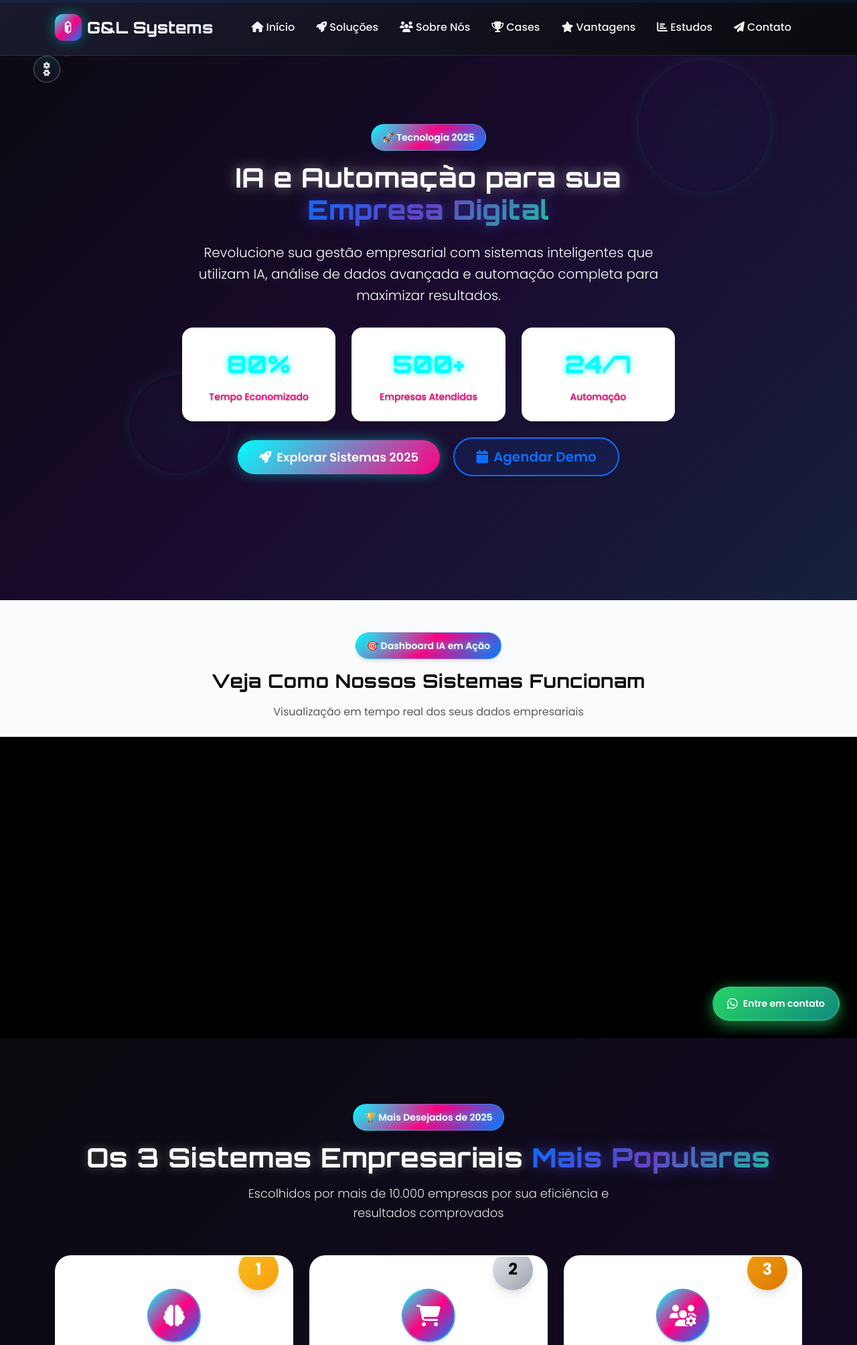
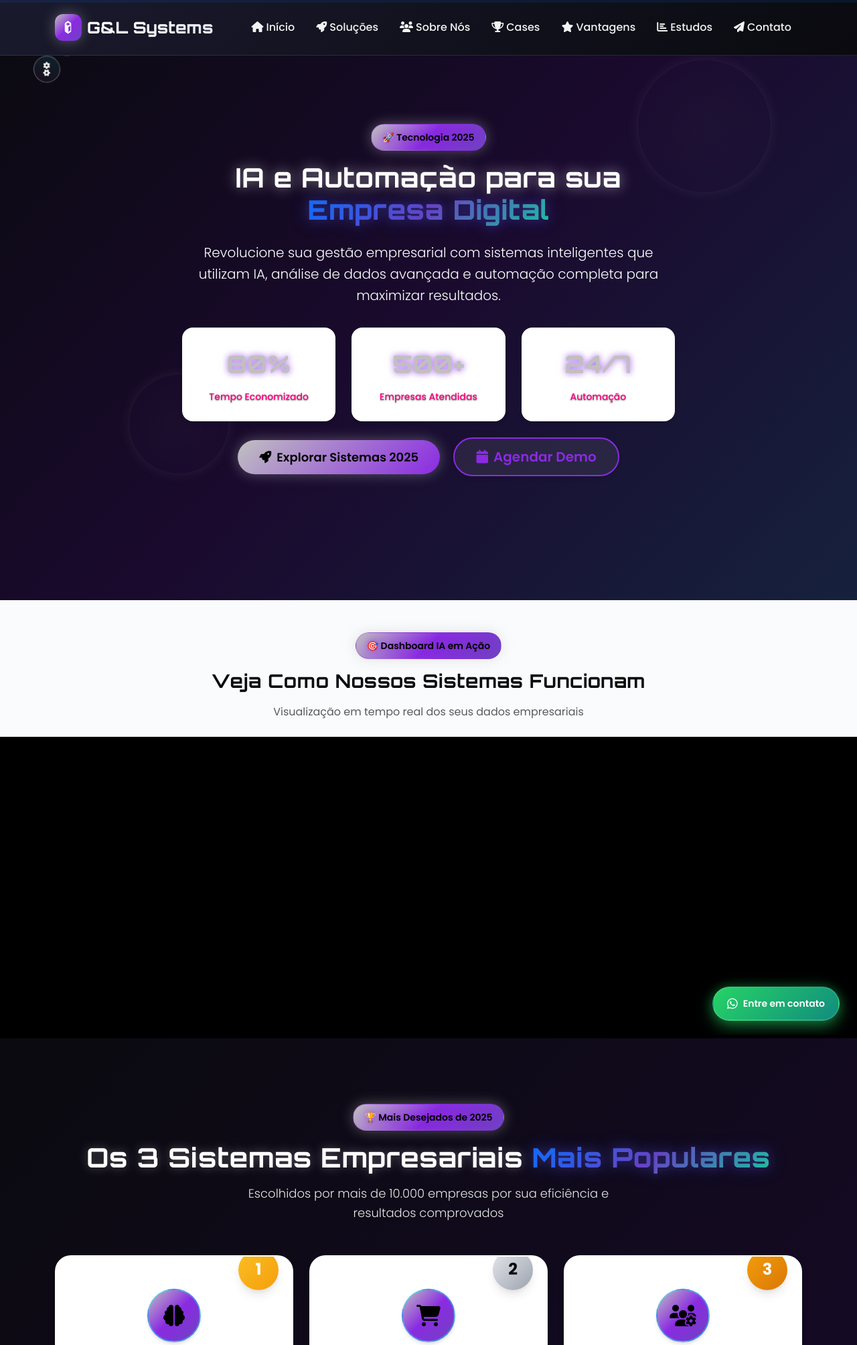
Before and after one commit to lsfrenzel/GLSystemsSite, a Flask app: page / in a window 1280 px wide. Shown: the top 2008 px of the page at 67% size. Run offline with Flask 3, Linux system fonts and the light colour scheme; some libraries are stand-ins or nearby versions.

Commit message:
Update site design to use silver and purple neon accents
Replace cyberpunk neon blue with silver and purple neon across various CSS classes and gradients in `static/css/modern-components.css` and `static/css/style.css`.

Replit-Commit-Author: Agent
Replit-Commit-Session-Id: 8db193b9-43d9-4e29-9604-f0bcb321a9c8
Replit-Commit-Checkpoint-Type: intermediate_checkpoint
Replit-Commit-Screenshot-Url: https://storage.googleapis.com/screenshot-production-us-central1/c598f6c9-edcb-4e2f-aaf5-095db389766a/8db193b9-43d9-4e29-9604-f0bcb321a9c8/vd5KCZc

```diff
--- a/static/css/modern-components.css
+++ b/static/css/modern-components.css
@@ -11,7 +11,7 @@
 
 .text-neon {
     color: var(--primary-color);
-    text-shadow: 0 0 10px rgba(0, 255, 255, 0.6);
+    text-shadow: 0 0 10px rgba(138, 43, 226, 0.6);
 }
 
 /* Section Header Component */
@@ -23,14 +23,14 @@
 .section-badge {
     display: inline-block;
     background: var(--gradient-tech);
-    color: white;
+    color: #000;
     padding: var(--space-2) var(--space-4);
     border-radius: var(--radius-full);
     font-size: var(--text-sm);
     font-weight: 600;
     margin-bottom: var(--space-4);
     box-shadow: var(--shadow-neon);
-    border: 1px solid rgba(0, 255, 255, 0.3);
+    border: 1px solid rgba(138, 43, 226, 0.3);
 }
 
 .section-title {
@@ -73,21 +73,21 @@
 }
 
 .btn-secondary-neon {
-    background: rgba(13, 110, 253, 0.1);
-    color: #0d6efd;
-    border: 2px solid #0d6efd;
+    background: rgba(192, 192, 192, 0.1);
+    color: #8a2be2;
+    border: 2px solid #8a2be2;
     box-shadow: var(--shadow-sm);
 }
 
 .btn-secondary-neon:hover {
-    background: #0d6efd;
+    background: #8a2be2;
     color: white;
     box-shadow: var(--shadow-neon);
 }
 
 .btn-cta {
     background: var(--gradient-neon);
-    color: white;
+    color: #000;
     border: none;
     padding: var(--space-4) var(--space-8);
     font-size: var(--text-lg);
@@ -98,7 +98,7 @@
 }
 
 .btn-cta:hover {
-    color: white;
+    color: #000;
     transform: translateY(-3px) scale(1.05);
     box-shadow: var(--shadow-glow);
 }
@@ -147,7 +147,7 @@
 .card-dark {
     background: var(--gradient-dark);
     color: white;
-    border-color: rgba(0, 255, 255, 0.2);
+    border-color: rgba(138, 43, 226, 0.2);
 }
 
 .card-dark:hover {
@@ -211,7 +211,7 @@
     font-weight: 800;
     font-family: 'Orbitron', monospace;
     color: var(--primary-color);
-    text-shadow: 0 0 10px rgba(0, 255, 255, 0.3);
+    text-shadow: 0 0 10px rgba(138, 43, 226, 0.3);
 }
 
 .stat-label {
@@ -228,7 +228,7 @@
     text-align: center;
     color: white;
     margin: var(--space-16) 0;
-    border: 2px solid rgba(0, 255, 255, 0.2);
+    border: 2px solid rgba(138, 43, 226, 0.2);
     position: relative;
     overflow: hidden;
 }
@@ -383,18 +383,7 @@
     75% { transform: translateY(-10px) rotate(270deg); }
 }
 
-/* Section Badges */
-.section-badge {
-    display: inline-block;
-    background: var(--gradient-tech);
-    color: white;
-    padding: 0.5rem 1rem;
-    border-radius: var(--radius-2xl);
-    font-size: 0.875rem;
-    font-weight: 600;
-    margin-bottom: 1rem;
-    box-shadow: var(--shadow-md);
-}
+/* Section Badges - Removed duplicate, using earlier definition */
 
 .section-title {
     font-size: 2.5rem;
@@ -489,7 +478,7 @@
     justify-content: center;
     margin: 0 auto 1rem;
     font-size: 2rem;
-    color: white;
+    color: #000;
     box-shadow: var(--shadow-md);
 }
 
--- a/static/css/style.css
+++ b/static/css/style.css
@@ -2,9 +2,9 @@
 
 :root {
     /* Colors - Cyberpunk Theme */
-    --primary-color: #00ffff;
-    --primary-dark: #00cccc;
-    --primary-light: #66ffff;
+    --primary-color: #c0c0c0;
+    --primary-dark: #a0a0a0;
+    --primary-light: #e0e0e0;
     --secondary-color: #ff0080;
     --success-color: #00ff88;
     --danger-color: #ff0040;
@@ -15,10 +15,10 @@
     --accent-color: #ff0080;
     --accent-light: #ff66b3;
 
-    /* Cyberpunk Gradients */
-    --gradient-primary: linear-gradient(135deg, #00ffff 0%, #0080ff 100%);
-    --gradient-tech: linear-gradient(135deg, #00ffff 0%, #ff0080 50%, #0080ff 100%);
-    --gradient-neon: linear-gradient(135deg, #00ffff 0%, #ff0080 100%);
+    /* Silver Gradients */
+    --gradient-primary: linear-gradient(135deg, #c0c0c0 0%, #8a2be2 100%);
+    --gradient-tech: linear-gradient(135deg, #c0c0c0 0%, #8a2be2 50%, #6f42c1 100%);
+    --gradient-neon: linear-gradient(135deg, #c0c0c0 0%, #8a2be2 100%);
     --gradient-success: linear-gradient(135deg, #00ff88 0%, #00cc66 100%);
     --gradient-dark: linear-gradient(135deg, #1a1a2e 0%, #0a0a0f 100%);
     --gradient-glass: linear-gradient(135deg, rgba(0,255,255,0.1) 0%, rgba(255,0,128,0.05) 100%);
@@ -52,9 +52,9 @@
     --shadow-md: 0 4px 6px -1px rgba(0, 0, 0, 0.1), 0 2px 4px -1px rgba(0, 0, 0, 0.06);
     --shadow-lg: 0 10px 15px -3px rgba(0, 0, 0, 0.1), 0 4px 6px -2px rgba(0, 0, 0, 0.05);
     --shadow-xl: 0 20px 25px -5px rgba(0, 0, 0, 0.1), 0 10px 10px -5px rgba(0, 0, 0, 0.04);
-    --shadow-neon: 0 0 20px rgba(0, 255, 255, 0.4);
-    --shadow-neon-pink: 0 0 20px rgba(255, 0, 128, 0.4);
-    --shadow-glow: 0 0 30px rgba(0, 255, 255, 0.3);
+    --shadow-neon: 0 0 20px rgba(192, 192, 192, 0.4);
+    --shadow-neon-pink: 0 0 20px rgba(138, 43, 226, 0.4);
+    --shadow-glow: 0 0 30px rgba(192, 192, 192, 0.3);
 
     /* Border Radius */
     --radius-sm: 0.375rem;
@@ -234,12 +234,12 @@ h1, h2, h3, h4, h5, h6 {
 
 .bg-shape {
     position: absolute;
-    background: radial-gradient(circle, rgba(0, 255, 255, 0.1) 0%, rgba(255, 0, 255, 0.05) 100%);
+    background: radial-gradient(circle, rgba(192, 192, 192, 0.1) 0%, rgba(138, 43, 226, 0.05) 100%);
     border-radius: 50%;
     animation: float 6s ease-in-out infinite;
     backdrop-filter: blur(3px);
-    border: 1px solid rgba(0, 255, 255, 0.2);
-    box-shadow: 0 0 20px rgba(0, 255, 255, 0.3);
+    border: 1px solid rgba(192, 192, 192, 0.2);
+    box-shadow: 0 0 20px rgba(192, 192, 192, 0.3);
 }
 
 .bg-shape.shape-1 {
@@ -324,10 +324,10 @@ h1, h2, h3, h4, h5, h6 {
     font-family: 'Orbitron', monospace;
     font-size: 2rem;
     font-weight: 800;
-    color: #00ffff;
+    color: #8a2be2;
     margin-bottom: 0.25rem;
-    text-shadow: 0 0 15px rgba(0, 255, 255, 0.8);
-    filter: drop-shadow(0 0 5px rgba(0, 255, 255, 0.5));
+    text-shadow: 0 0 15px rgba(138, 43, 226, 0.8);
+    filter: drop-shadow(0 0 5px rgba(138, 43, 226, 0.5));
     letter-spacing: 0.01em;
 }
 
@@ -864,17 +893,17 @@ h1, h2, h3, h4, h5, h6 {
 
 .section-badge {
     display: inline-block;
-    background: linear-gradient(135deg, rgba(0, 255, 255, 0.15) 0%, rgba(255, 0, 255, 0.15) 100%);
-    color: #00ffff;
+    background: linear-gradient(135deg, rgba(192, 192, 192, 0.15) 0%, rgba(138, 43, 226, 0.15) 100%);
+    color: #8a2be2;
     padding: 0.5rem 1rem;
     border-radius: 1.5rem;
     font-size: 0.875rem;
     font-weight: 600;
     margin-bottom: 1rem;
-    border: 1px solid rgba(0, 255, 255, 0.4);
+    border: 1px solid rgba(138, 43, 226, 0.4);
     backdrop-filter: blur(15px);
-    box-shadow: 0 0 15px rgba(0, 255, 255, 0.3);
-    text-shadow: 0 0 10px rgba(0, 255, 255, 0.7);
+    box-shadow: 0 0 15px rgba(138, 43, 226, 0.3);
+    text-shadow: 0 0 10px rgba(138, 43, 226, 0.7);
 }
 
 .section-title {
```
Also changed, not shown: other parts of static/css/style.css (+52 -23 lines), 1 other file.
